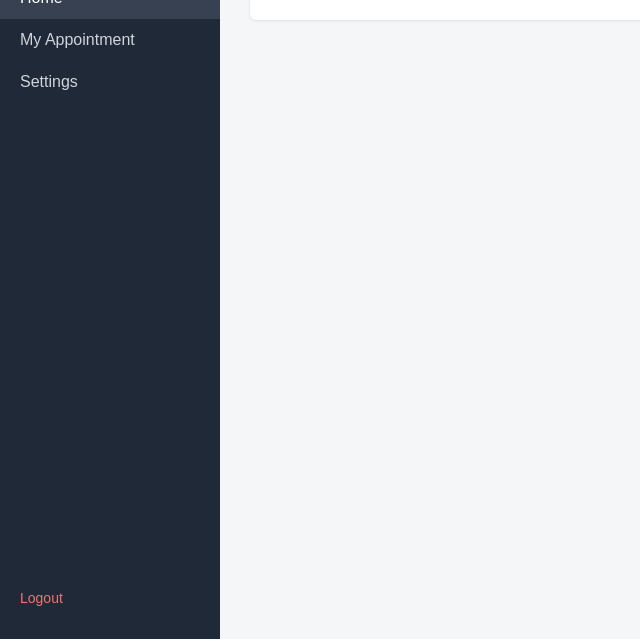
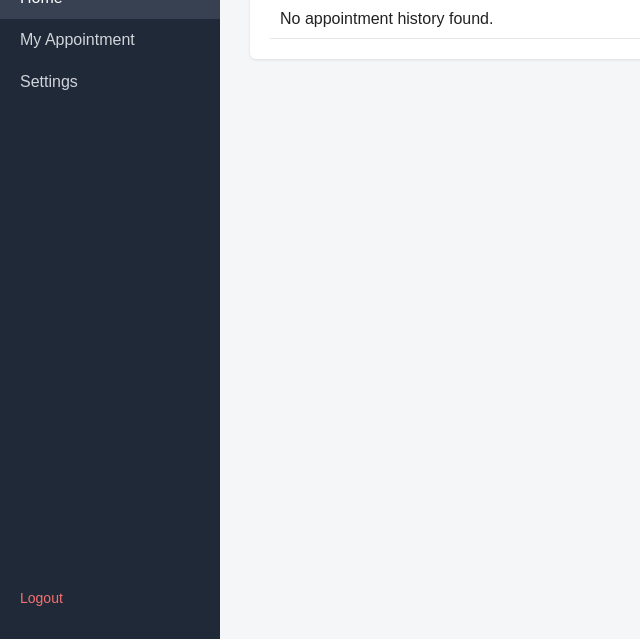
Before and after one commit to dev-mehedi-github/WebTech_Summer25-26_Group_2, a PHP site: page /my_appointment.php in a window 1280 px wide. Shown: the part 161-800 px from the top of the page, without its empty margins (0-640 px from the left). Run offline with PHP 8.4, Linux system fonts and the light colour scheme; the visitor is signed in with stand-in values (Sample User, id 1).

Commit message:
Show patient appointment history

```diff
--- a/View/my_appointment.php
+++ b/View/my_appointment.php
@@ -1,5 +1,17 @@
 <?php
 include '../Controller/patient_validation.php';
+
+$appointmentList = json_decode(file_get_contents('../Model/appointment_demo.json'), true);
+if (!is_array($appointmentList)) {
+  $appointmentList = [];
+}
+
+$patientAppointments = [];
+foreach ($appointmentList as $appointment) {
+  if (strcasecmp(trim($appointment['patient_name'] ?? ''), trim($patientName)) === 0) {
+    $patientAppointments[] = $appointment;
+  }
+}
 ?>
 <!DOCTYPE html>
 <html>
@@ -211,6 +223,24 @@ th {
             </tr>
         </thead>
         <tbody id="appointmentList">
+        <?php if (empty($patientAppointments)) { ?>
+          <tr>
+            <td colspan="5">No appointment history found.</td>
+          </tr>
+        <?php } else { ?>
+          <?php foreach ($patientAppointments as $appointment) { ?>
+            <tr>
+              <td><?php echo htmlspecialchars($appointment['doctor_name'] ?? ''); ?></td>
+              <td><?php echo htmlspecialchars($appointment['specialization'] ?? 'Doctor'); ?></td>
+              <td>
+                <?php echo htmlspecialchars($appointment['date'] ?? ''); ?><br>
+                <?php echo htmlspecialchars($appointment['time'] ?? ''); ?>
+              </td>
+              <td><?php echo htmlspecialchars($appointment['status'] ?? 'Pending'); ?></td>
+              <td>Booked</td>
+            </tr>
+          <?php } ?>
+        <?php } ?>
         </tbody>
     </table>
   </div>
```
